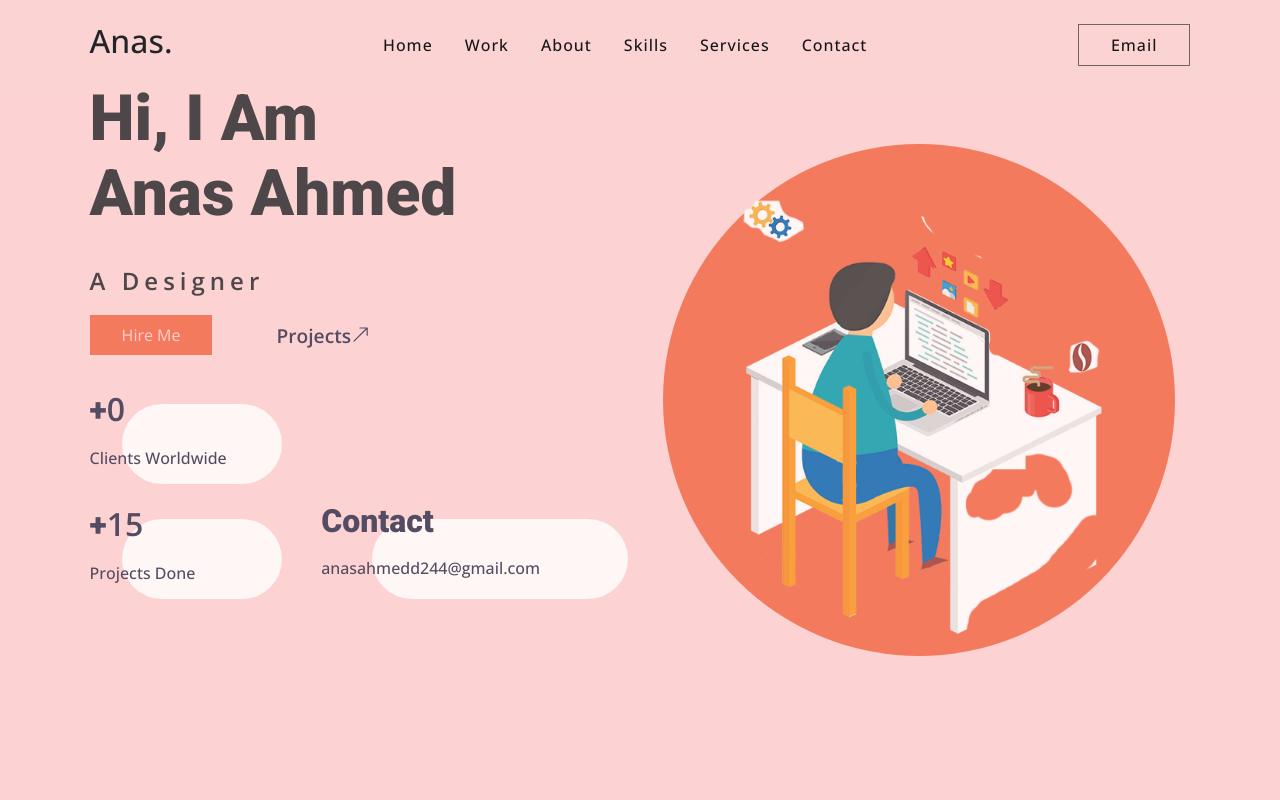
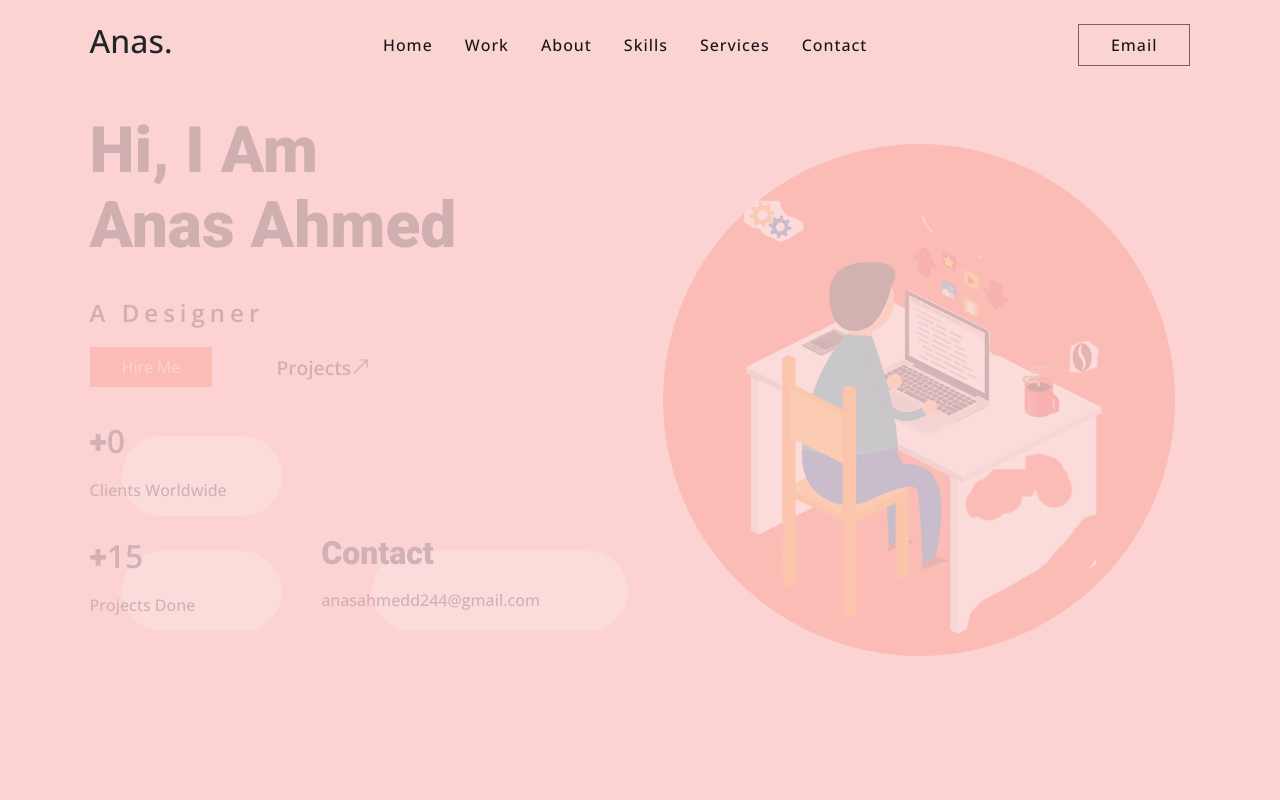
Before and after one commit to AnasAAhmed/My-Portfolio-react, a React (Create React App) app: page / in a window 1280 px wide. Shown: the top 800 px of the page. Built offline with nearby package versions, Linux system fonts and the light colour scheme.

Commit message:
Update home.scss

```diff
--- a/src/Styles/home.scss
+++ b/src/Styles/home.scss
@@ -5,13 +5,14 @@
   height: 100vh;
   display: flex;
   background-color: $color1;
-  opacity: 0.8;
+  opacity: 0.2;
 
   >section {
     width: 100%;
 
     &:first-of-type {
-      padding-left: $p_base;
+      padding-top:2rem;
+      padding-left: $p_sm;
 
       >div {
         border-top: 1px solid $color6-2;
```
